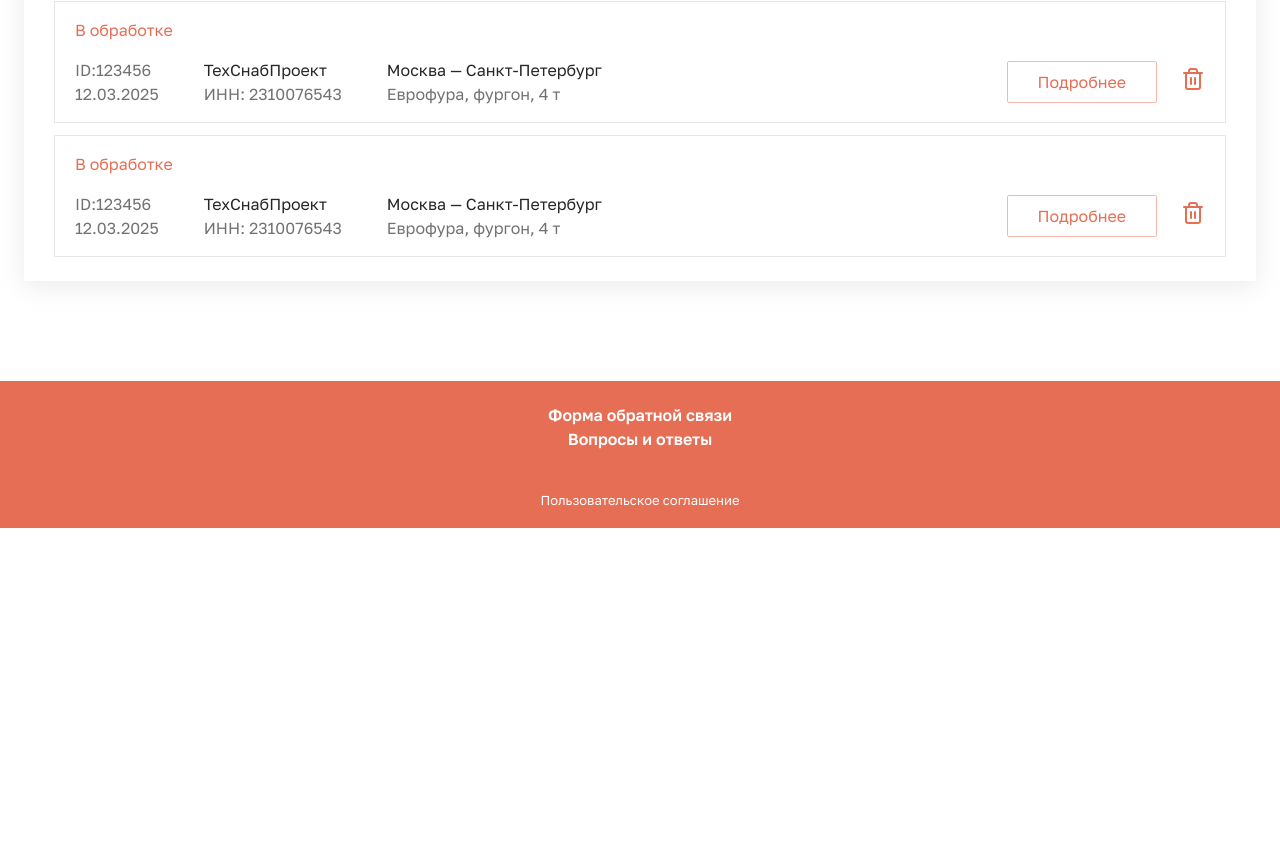
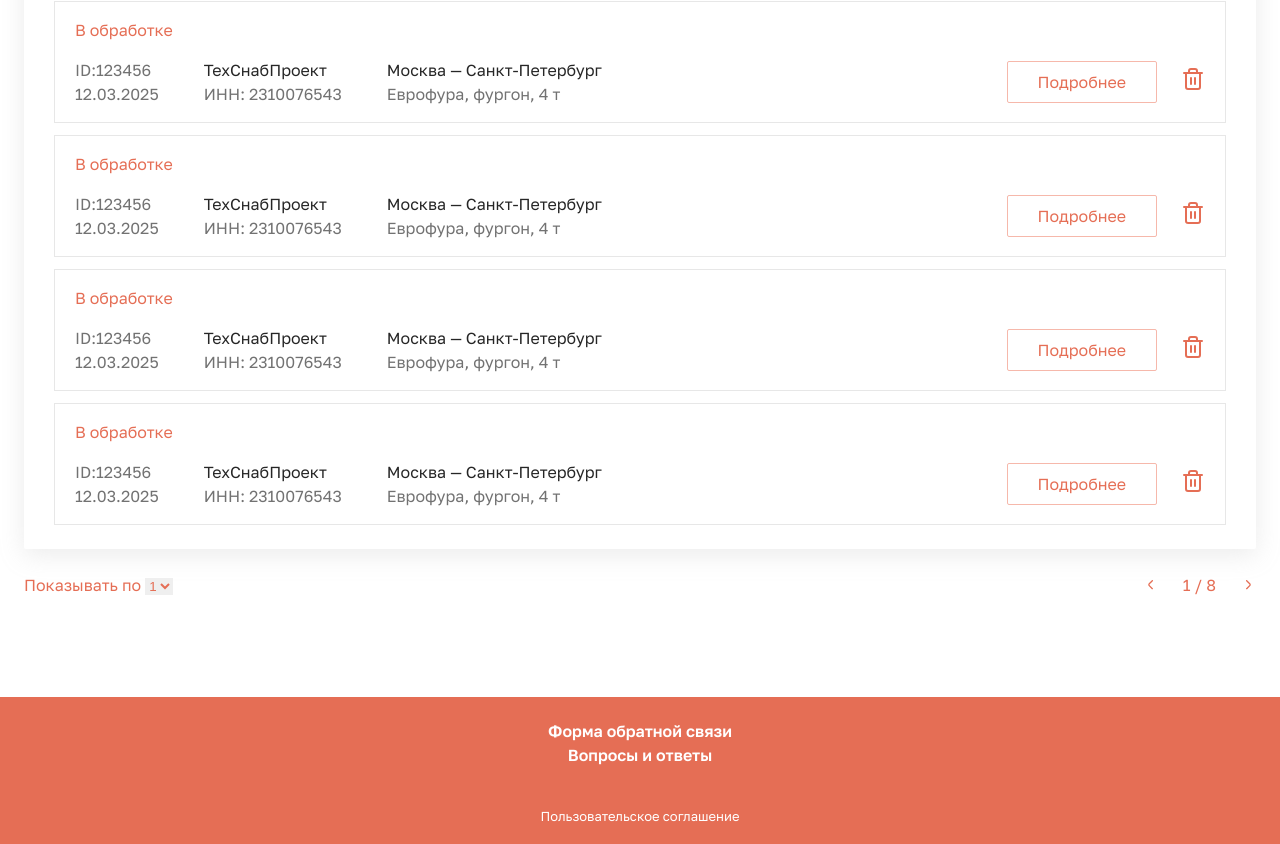
Before and after one commit to asadbekqulboyev/logic_gruza, a plain HTML site: page order.html in a window 1280 px wide. Shown: the part 794-1638 px from the top of the page. Before the commit the page ends 1322 px from the top, so only its background shows below. Drawn offline with nearby package versions, Linux system fonts and the light colour scheme.

Commit message:
order vs home desctop finish

```diff
--- a/assets/scss/_order.scss
+++ b/assets/scss/_order.scss
@@ -132,4 +132,25 @@
       }
     }
   }
+  &_bottom_paginations {
+    display: flex;
+    align-items: center;
+    justify-content: space-between;
+    margin-top: 24px;
+    color: #e56e55;
+    select {
+      border: 0;
+      outline: 0;
+      color: #e56e55;
+    }
+    .pagination_links {
+      display: flex;
+      align-items: center;
+      justify-content: center;
+      gap: 24px;
+      a {
+        line-height: 0;
+      }
+    }
+  }
 }
--- a/order.html
+++ b/order.html
@@ -259,7 +259,88 @@
                       </div>
                     </div>
                   </div>
+                  <div class="order_table_item">
+                    <div class="order_table_item_title">В обработке</div>
+                    <div class="order_table_content">
+                      <div class="order_content_left">
+                        <div class="order_item">
+                          <div class="order_item_id">ID:123456</div>
+                          <div class="order_item_id">12.03.2025</div>
+                        </div>
+                        <div class="order_item">
+                          <div class="order_item_name">ТехСнабПроект</div>
+                          <div class="order_item_id">ИНН: 2310076543</div>
+                        </div>
+                        <div class="order_item">
+                          <div class="order_item_name">
+                            Москва — Санкт-Петербург
+                          </div>
+                          <div class="order_item_id">Еврофура, фургон, 4 т</div>
+                        </div>
+                      </div>
+                      <div class="order_item_btn">
+                        <a href="#">Подробнее</a>
+                        <a href="#">
+                          <img
+                            class="img-thumbnail"
+                            src="assets/images/trash.svg"
+                            alt=""
+                          />
+                        </a>
+                      </div>
+                    </div>
+                  </div>
+                  <div class="order_table_item">
+                    <div class="order_table_item_title">В обработке</div>
+                    <div class="order_table_content">
+                      <div class="order_content_left">
+                        <div class="order_item">
+                          <div class="order_item_id">ID:123456</div>
+                          <div class="order_item_id">12.03.2025</div>
+                        </div>
+                        <div class="order_item">
+                          <div class="order_item_name">ТехСнабПроект</div>
+                          <div class="order_item_id">ИНН: 2310076543</div>
+                        </div>
+                        <div class="order_item">
+                          <div class="order_item_name">
+                            Москва — Санкт-Петербург
+                          </div>
+                          <div class="order_item_id">Еврофура, фургон, 4 т</div>
+                        </div>
+                      </div>
+                      <div class="order_item_btn">
+                        <a href="#">Подробнее</a>
+                        <a href="#">
+                          <img
+                            class="img-thumbnail"
+                            src="assets/images/trash.svg"
+                            alt=""
+                          />
+                        </a>
+                      </div>
+                    </div>
+                  </div>
                 </div>
+              </div>
+            </div>
+            <div class="order_bottom_paginations">
+              <div class="pagination_select">
+                Показывать по
+                <select name="" id="">
+                  <option value="1">1</option>
+                  <option value="2">2</option>
+                  <option value="3">3</option>
+                  <option value="4">4</option>
+                  <option value="5">5</option>
+                </select>
+              </div>
+              <div class="pagination_links">
+                <a href=""><img src="assets/images/left_arrow.svg" alt="" /></a>
+                <div class="pagination_count">1 / 8</div>
+                <a href=""
+                  ><img src="assets/images/right_arrow.svg" alt=""
+                /></a>
               </div>
             </div>
           </div>
```
Also changed, not shown: assets/css/style.css, assets/images/left_arrow.svg (added), assets/images/right_arrow.svg (added), 1 other file.
